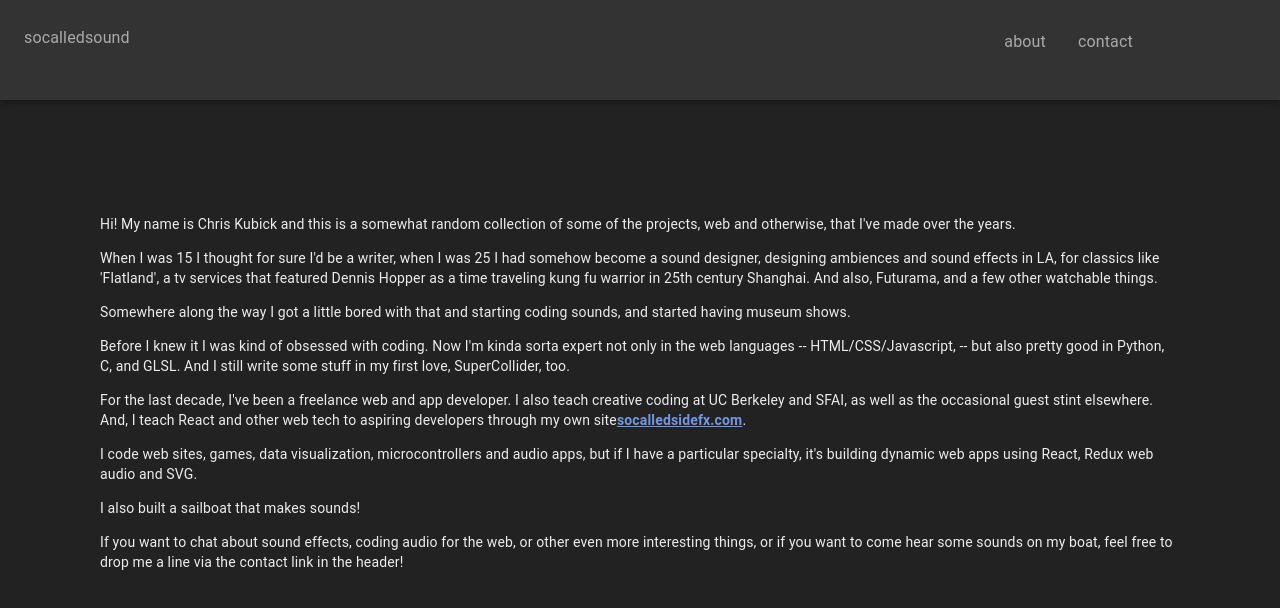
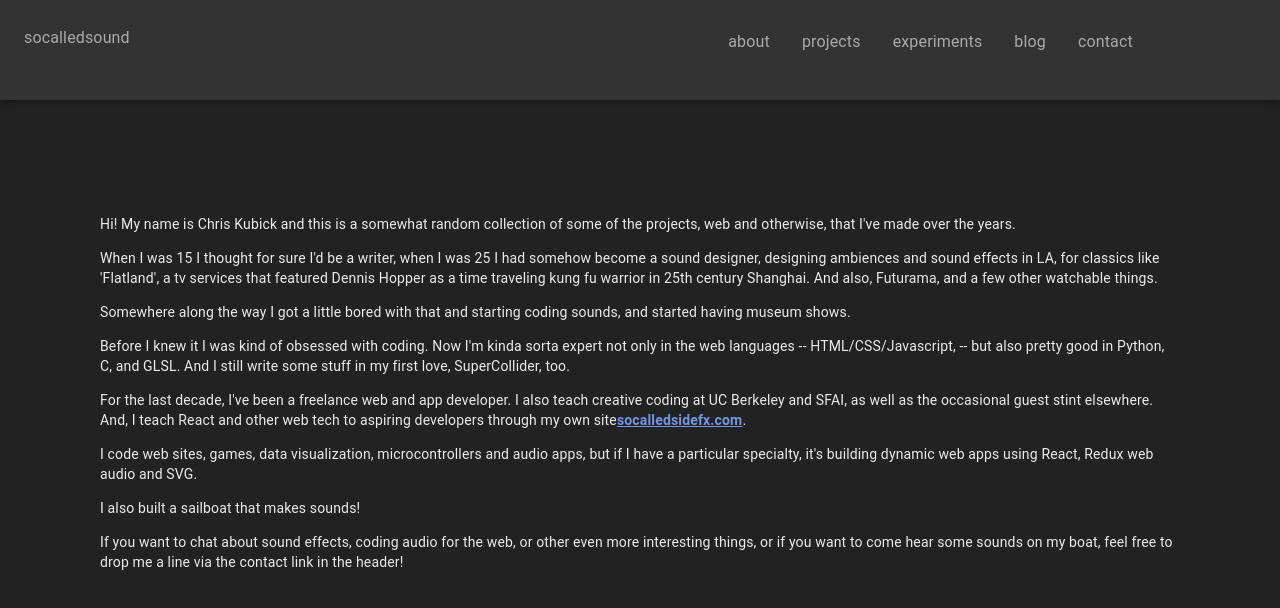
Before and after one commit to socalledsound/socalled-grid, a React (Create React App) app: page /about in a window 1280 px wide. Shown: the top 608 px of the page. Built offline with nearby package versions, Linux system fonts and the light colour scheme.

Commit message:
add m3to

```diff
--- a/src/assets/projects.js
+++ b/src/assets/projects.js
@@ -13,10 +13,10 @@ export const projects = [
     {
         id: 25,
         title: 'many many more than one',
-        url: '/m3to-test',
+        url: 'https://loving-swartz-202681.netlify.app/',
         imageURL : images.m3to,
         code : null,
-        description : "this is a test for a project called 'many many more than one', made with React/Redux, web audio, SVG and webGL.",
+        description : "this is a little test for a project called 'many many more than one', made with React/Redux, web audio, SVG and webGL.",
     },
 
     {
--- a/src/components/Header.js
+++ b/src/components/Header.js
@@ -42,6 +42,9 @@ const useStyles = makeStyles({
 
 const navLinks = [
     { title: 'about', path: '/about'},
+    { title : 'projects', path: '/projects'},
+    { title : 'experiments', path: '/fragments'},
+    {title : 'blog', path: '/blog'},
     {title : 'contact', path: '/contact'},
 ]
 
```
